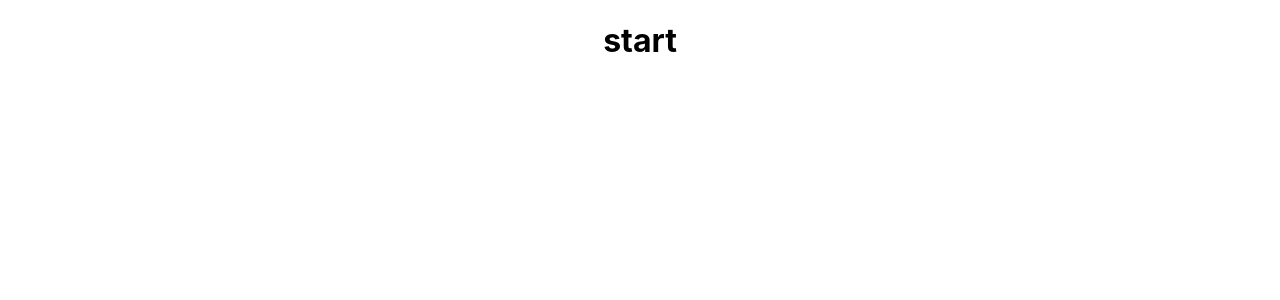
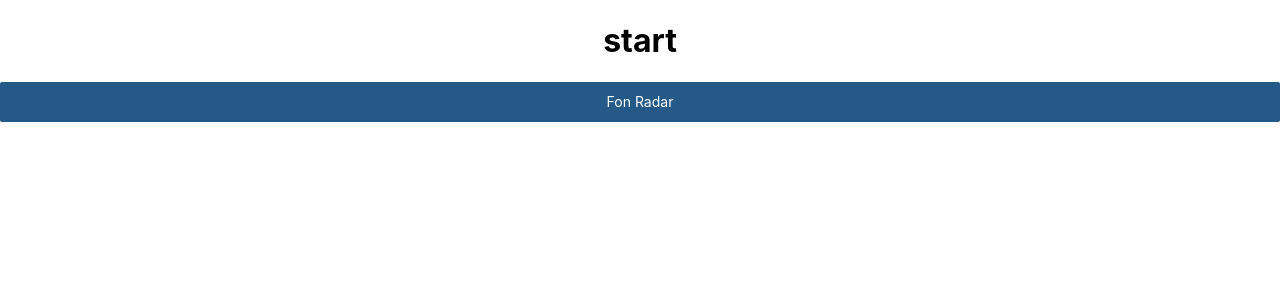
Before and after one commit to oytundinc/fon-radar-frontend-assignment, a React (Create React App) app: page / in a window 1280 px wide. Shown: the top 300 px of the page. Built offline with nearby package versions, Linux system fonts and the light colour scheme.

Commit message:
add button component

```diff
--- a/package.json
+++ b/package.json
@@ -44,5 +44,8 @@
   },
   "resolutions": {
     "styled-components": "^5"
+  },
+  "devDependencies": {
+    "@types/styled-components": "^5.1.26"
   }
 }
--- a/src/App.tsx
+++ b/src/App.tsx
@@ -1,9 +1,12 @@
 import './App.css';
+import { Button } from './components/button/button';
 
 function App() {
   return (
     <div className="App">
       <h1>start</h1>
+
+      <Button>Fon Radar</Button>
     </div>
   );
 }
--- /dev/null
+++ b/src/components/button/button.styles.ts
@@ -0,0 +1,22 @@
+import styled from "styled-components";
+import { Button as AntButton } from "antd";
+
+export const ButtonStyled = styled(AntButton)`
+  display: flex;
+  align-items: center;
+  justify-content: center;
+  width: 100%;
+
+  padding: 20px 0;
+  border-radius: 2px;
+  border: none;
+
+  background-color: #255a88;
+  color: #fff;
+
+  &:hover {
+    span {
+      color: black;
+    }
+  }
+`;
--- /dev/null
+++ b/src/components/button/button.tsx
@@ -0,0 +1,14 @@
+import React from "react";
+import { ButtonProps as AntButtonProps } from "antd";
+import { ButtonStyled } from "./button.styles";
+
+export interface ButtonProps extends AntButtonProps {
+  children: string;
+  className?: string;
+}
+
+const WrappedButton = ({ children, ...restProps }: ButtonProps) => {
+  return <ButtonStyled {...restProps}>{children}</ButtonStyled>;
+};
+
+export const Button = React.memo(WrappedButton);
```
Also changed, not shown: 1 other file (tests, documents, lock files or other folders).
